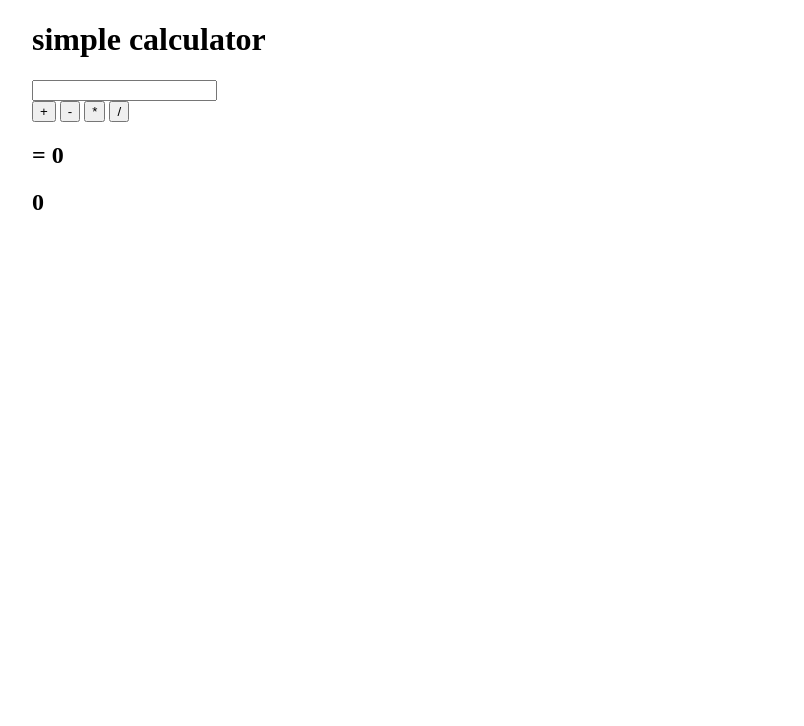
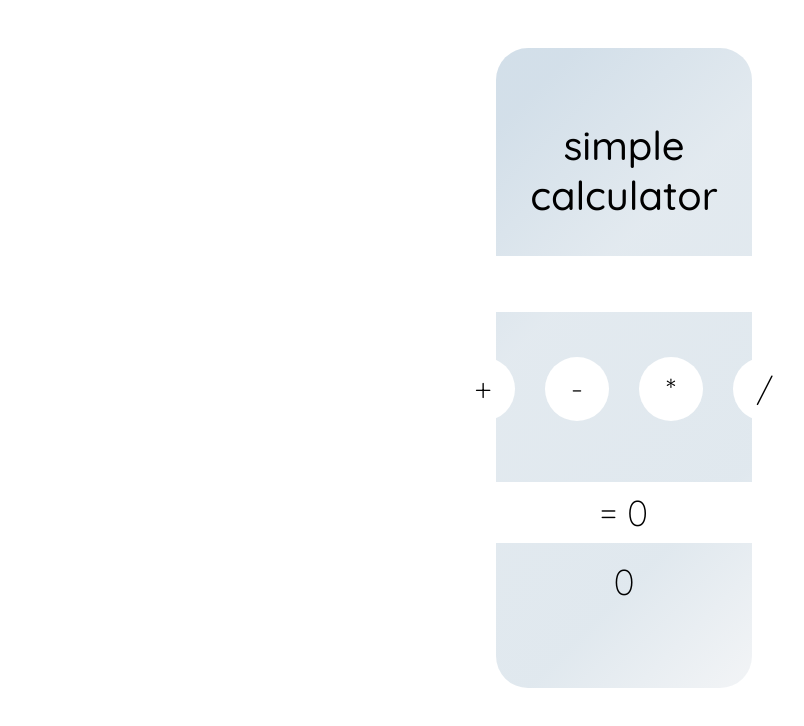
Before and after one commit to kajuszczak/simple_calculator, a plain HTML site: page index.html in a window 1280 px wide. Shown: the whole page, without its empty margins (16-820 px from the left). Drawn offline with Linux system fonts and the light colour scheme.

Commit message:
Add css code

```diff
--- a/style.scss
+++ b/style.scss
@@ -0,0 +1,99 @@
+* {
+    box-sizing: border-box;
+}
+
+html,
+body {
+    margin: 0;
+    padding: 0;
+    background-color: #ffffff;
+}
+
+html {
+    font-family: 'Quicksand', open-sans;
+    padding: 1rem 30rem;
+}
+
+#calc-shape {
+    background: rgb(231,235,239);
+    background: linear-gradient(315deg, rgba(231,235,239,0.6139589624912465) 3%, rgba(194,210,222,0.5075163854604341) 25%, rgba(164,187,205,0.3142390745360645) 64%, rgba(176,198,216,0.5607376739758403) 91%);
+    border-radius: 2rem;
+    height: 40rem;
+    margin: 2rem;
+    padding: 2rem;
+}
+
+header {
+    height: 8rem;
+    width: 100%;
+        h1 {
+            font-weight: 500;
+            font-size: 2.5rem;
+            margin: 0;
+            padding: 2.5rem;
+            display: flex;
+            justify-content: center;
+            text-align: center;
+        }
+}
+
+#calculator,
+#results {
+    font-weight: 300;
+    padding: 3rem;
+    display: flex;
+    justify-content: center;
+    align-items: center;
+    text-align: center;
+    flex-direction: column;
+}
+
+#calculator input {
+    font: inherit;
+    font-size: 2rem;
+    background: #ffffff;
+    border: none;
+    border-radius: .5rem;
+    margin-bottom: 2rem;
+    width: 24rem;
+    display: block;
+    text-align: center;
+    padding: 0.5rem;
+}
+
+#calc-actions {
+    width: 24rem;
+    padding-bottom: 0;
+        button {
+        height: 4rem;
+        width: 4rem;
+        font-family: inherit;
+        font-size: 2rem;
+        font-weight: 300;
+        background: #ffffff;
+        border: none;
+        border-radius: 50%;
+        margin: 0.8rem;
+        cursor: pointer;
+    }
+}
+
+#results {
+    padding: 0;
+    margin: 0;
+    font-size: 1.5rem;
+        #current-result-all {
+            font-weight: 300;
+            background-color: #ffffff;
+            // border: 4px solid #d3e5f3;
+            border-radius: .5rem;
+            padding: .5rem;
+            margin: 0;
+            width: 24rem;
+        }
+        #current-calculation {
+            font-weight: 300;
+            margin: 0;
+            padding: 1rem;
+    }
+}
```
Also changed, not shown: style.css, 1 other file.
